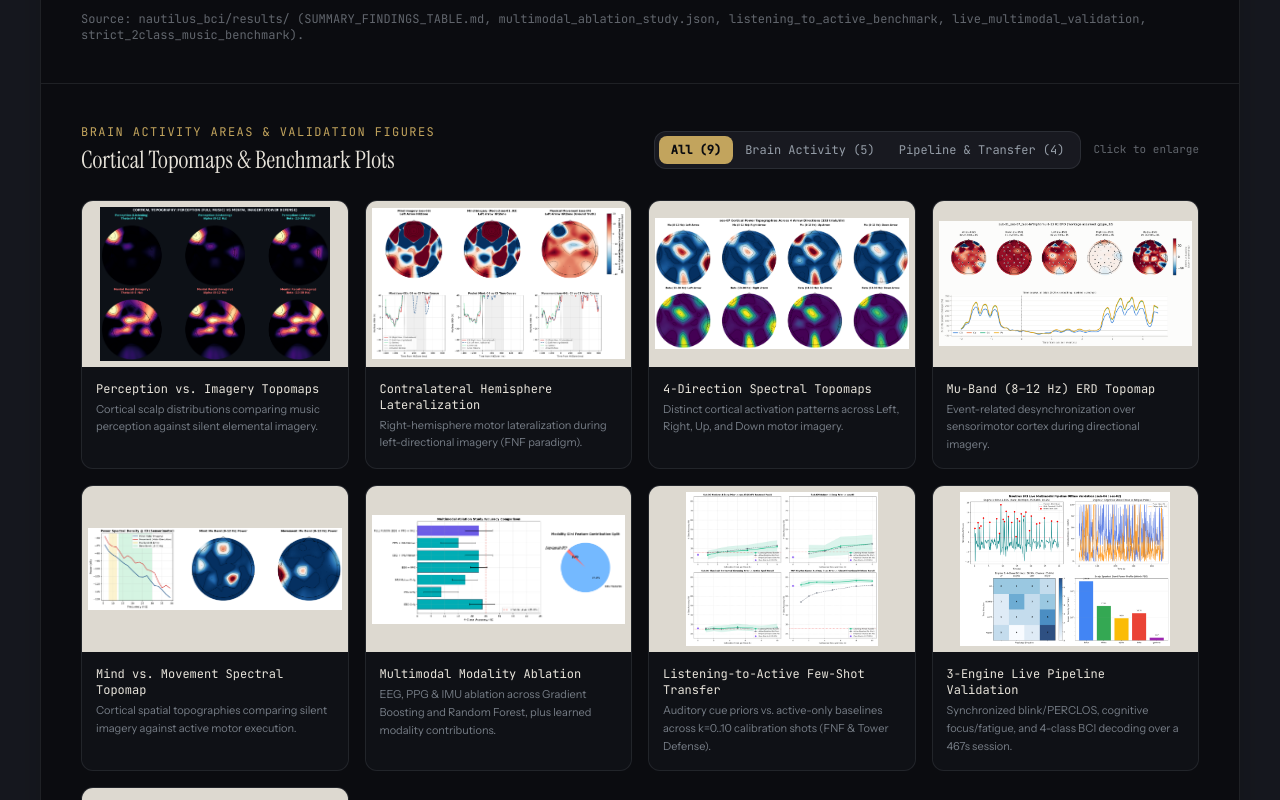
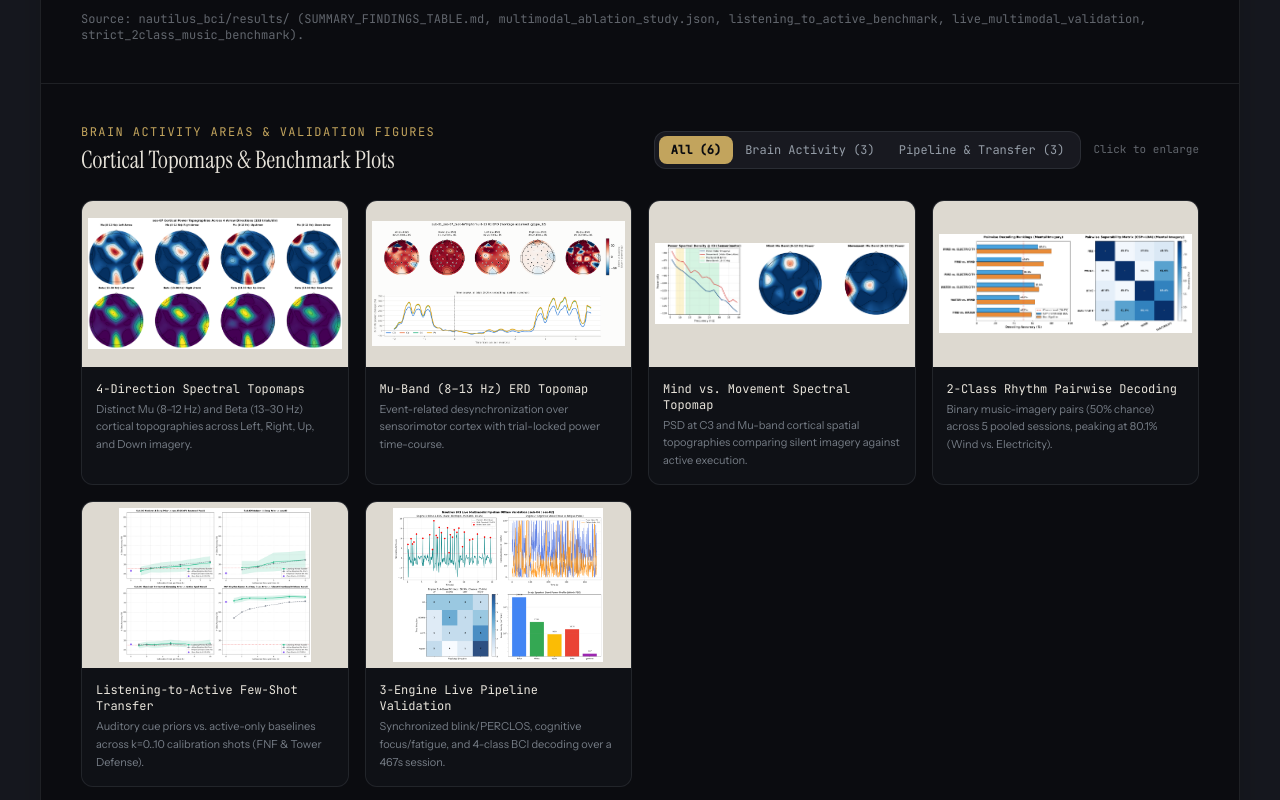
Before and after one commit to JohnGF/lupin, a React (Vite) app: page / in a window 1280 px wide. Shown: the part 8800-9600 px from the top of the page. Built offline with nearby package versions, Linux system fonts and the light colour scheme.

Commit message:
Replace overlapping/artifact plots with verified clean figures across site and deck

```diff
--- a/decks/lupin_roadmap/index.html
+++ b/decks/lupin_roadmap/index.html
@@ -408,31 +408,31 @@
 
           <div class="bg-white dark:bg-slate-800 rounded-2xl p-4 shadow-sm flex flex-col justify-between">
             <div class="flex items-baseline justify-between mb-2">
-              <span class="text-sm font-black text-oxfordblue dark:text-white uppercase">EEG + PPG Fusion</span>
-              <span class="text-3xl font-black text-fculgreen">+8.75%</span>
+              <span class="text-sm font-black text-oxfordblue dark:text-white uppercase">Few-Shot Auditory Prior</span>
+              <span class="text-3xl font-black text-fculgreen">70.75%</span>
             </div>
             <div class="flex-1 min-h-0 flex items-center justify-center bg-white rounded-xl overflow-hidden">
-              <img src="/media/results/multimodal_ablation_study.png" alt="Multimodal Ablation Study" class="max-h-full w-auto object-contain" />
+              <img src="/media/results/listening_to_active_transfer_curves.png" alt="Few-Shot Auditory Prior Transfer" class="max-h-full w-auto object-contain" />
             </div>
           </div>
         </div>
 
-        <p class="text-xs font-black text-gray-400 uppercase tracking-widest">70.75% Zero-Shot Prior · 30–60s Rest Anchor</p>
+        <p class="text-xs font-black text-gray-400 uppercase tracking-widest">+8.75% EEG + PPG Gain · 30–60s Rest Anchor</p>
       </div>
     `,
   },
   {
     section: "3. Brain Activity & Sequencing",
-    notes: "Left: real cortical topomaps from our pilot. Right: Horizon 1 (Motor Intent Control -> QoL & daily wear) feeding Horizon 2 (personalized physio & longitudinal ALS/AD/Stroke tracking).",
+    notes: "Left: real Mu & Beta cortical topomaps across 4 directions. Right: Horizon 1 (Motor Intent Control -> QoL & daily wear) feeding Horizon 2 (personalized physio & longitudinal ALS/AD/Stroke tracking).",
     html: `
       <div class="w-full h-full flex flex-col justify-between py-2">
         <h2 class="text-4xl sm:text-5xl font-black text-oxfordblue dark:text-white tracking-tight">Beachhead → Flywheel</h2>
 
         <div class="grid grid-cols-1 lg:grid-cols-12 gap-5 my-auto flex-1 min-h-0 py-3 items-stretch">
           <div class="lg:col-span-7 bg-white dark:bg-slate-800 rounded-2xl p-4 shadow-sm flex flex-col justify-between">
-            <span class="text-xs font-black text-gray-400 uppercase tracking-wider mb-2">Cortical Topomaps (Perception vs. Imagery)</span>
+            <span class="text-xs font-black text-gray-400 uppercase tracking-wider mb-2">4-Direction Cortical Topomaps (Mu &amp; Beta)</span>
             <div class="flex-1 min-h-0 flex items-center justify-center bg-white rounded-xl overflow-hidden">
-              <img src="/media/results/cortical_perception_vs_imagery_topomaps.png" alt="Cortical Topomaps" class="max-h-full w-auto object-contain" />
+              <img src="/media/results/fnf_ses07_directional_topomaps.png" alt="4-Direction Cortical Topomaps" class="max-h-full w-auto object-contain" />
             </div>
           </div>
 
--- a/public/decks/lupin_roadmap/index.html
+++ b/public/decks/lupin_roadmap/index.html
@@ -408,31 +408,31 @@
 
           <div class="bg-white dark:bg-slate-800 rounded-2xl p-4 shadow-sm flex flex-col justify-between">
             <div class="flex items-baseline justify-between mb-2">
-              <span class="text-sm font-black text-oxfordblue dark:text-white uppercase">EEG + PPG Fusion</span>
-              <span class="text-3xl font-black text-fculgreen">+8.75%</span>
+              <span class="text-sm font-black text-oxfordblue dark:text-white uppercase">Few-Shot Auditory Prior</span>
+              <span class="text-3xl font-black text-fculgreen">70.75%</span>
             </div>
             <div class="flex-1 min-h-0 flex items-center justify-center bg-white rounded-xl overflow-hidden">
-              <img src="/media/results/multimodal_ablation_study.png" alt="Multimodal Ablation Study" class="max-h-full w-auto object-contain" />
+              <img src="/media/results/listening_to_active_transfer_curves.png" alt="Few-Shot Auditory Prior Transfer" class="max-h-full w-auto object-contain" />
             </div>
           </div>
         </div>
 
-        <p class="text-xs font-black text-gray-400 uppercase tracking-widest">70.75% Zero-Shot Prior · 30–60s Rest Anchor</p>
+        <p class="text-xs font-black text-gray-400 uppercase tracking-widest">+8.75% EEG + PPG Gain · 30–60s Rest Anchor</p>
       </div>
     `,
   },
   {
     section: "3. Brain Activity & Sequencing",
-    notes: "Left: real cortical topomaps from our pilot. Right: Horizon 1 (Motor Intent Control -> QoL & daily wear) feeding Horizon 2 (personalized physio & longitudinal ALS/AD/Stroke tracking).",
+    notes: "Left: real Mu & Beta cortical topomaps across 4 directions. Right: Horizon 1 (Motor Intent Control -> QoL & daily wear) feeding Horizon 2 (personalized physio & longitudinal ALS/AD/Stroke tracking).",
     html: `
       <div class="w-full h-full flex flex-col justify-between py-2">
         <h2 class="text-4xl sm:text-5xl font-black text-oxfordblue dark:text-white tracking-tight">Beachhead → Flywheel</h2>
 
         <div class="grid grid-cols-1 lg:grid-cols-12 gap-5 my-auto flex-1 min-h-0 py-3 items-stretch">
           <div class="lg:col-span-7 bg-white dark:bg-slate-800 rounded-2xl p-4 shadow-sm flex flex-col justify-between">
-            <span class="text-xs font-black text-gray-400 uppercase tracking-wider mb-2">Cortical Topomaps (Perception vs. Imagery)</span>
+            <span class="text-xs font-black text-gray-400 uppercase tracking-wider mb-2">4-Direction Cortical Topomaps (Mu &amp; Beta)</span>
             <div class="flex-1 min-h-0 flex items-center justify-center bg-white rounded-xl overflow-hidden">
-              <img src="/media/results/cortical_perception_vs_imagery_topomaps.png" alt="Cortical Topomaps" class="max-h-full w-auto object-contain" />
+              <img src="/media/results/fnf_ses07_directional_topomaps.png" alt="4-Direction Cortical Topomaps" class="max-h-full w-auto object-contain" />
             </div>
           </div>
 
--- a/src/components/BenchmarkDataset.tsx
+++ b/src/components/BenchmarkDataset.tsx
@@ -173,39 +173,27 @@ const resultFigures: {
   category: Exclude<FigureCategory, "all">;
 }[] = [
   {
-    src: "/media/results/cortical_perception_vs_imagery_topomaps.png",
-    title: "Perception vs. Imagery Topomaps",
-    caption: "Cortical scalp distributions comparing music perception against silent elemental imagery.",
-    category: "brain",
-  },
-  {
-    src: "/media/results/fnf_left_arrow_right_hemisphere_lateralization_map.png",
-    title: "Contralateral Hemisphere Lateralization",
-    caption: "Right-hemisphere motor lateralization during left-directional imagery (FNF paradigm).",
-    category: "brain",
-  },
-  {
     src: "/media/results/fnf_ses07_directional_topomaps.png",
     title: "4-Direction Spectral Topomaps",
-    caption: "Distinct cortical activation patterns across Left, Right, Up, and Down motor imagery.",
+    caption: "Distinct Mu (8–12 Hz) and Beta (13–30 Hz) cortical topographies across Left, Right, Up, and Down imagery.",
     category: "brain",
   },
   {
     src: "/media/results/erd_mu.png",
-    title: "Mu-Band (8–12 Hz) ERD Topomap",
-    caption: "Event-related desynchronization over sensorimotor cortex during directional imagery.",
+    title: "Mu-Band (8–13 Hz) ERD Topomap",
+    caption: "Event-related desynchronization over sensorimotor cortex with trial-locked power time-course.",
     category: "brain",
   },
   {
     src: "/media/results/fnf_mind_vs_movement_spectral_topomap.png",
     title: "Mind vs. Movement Spectral Topomap",
-    caption: "Cortical spatial topographies comparing silent imagery against active motor execution.",
+    caption: "PSD at C3 and Mu-band cortical spatial topographies comparing silent imagery against active execution.",
     category: "brain",
   },
   {
-    src: "/media/results/multimodal_ablation_study.png",
-    title: "Multimodal Modality Ablation",
-    caption: "EEG, PPG & IMU ablation across Gradient Boosting and Random Forest, plus learned modality contributions.",
+    src: "/media/results/pairwise_rhythm_decoding_imagery.png",
+    title: "2-Class Rhythm Pairwise Decoding",
+    caption: "Binary music-imagery pairs (50% chance) across 5 pooled sessions, peaking at 80.1% (Wind vs. Electricity).",
     category: "pipeline",
   },
   {
@@ -218,12 +206,6 @@ const resultFigures: {
     src: "/media/results/multimodal_pipeline_validation.png",
     title: "3-Engine Live Pipeline Validation",
     caption: "Synchronized blink/PERCLOS, cognitive focus/fatigue, and 4-class BCI decoding over a 467s session.",
-    category: "pipeline",
-  },
-  {
-    src: "/media/results/pairwise_rhythm_decoding_imagery.png",
-    title: "2-Class Rhythm Pairwise Decoding",
-    caption: "Binary music-imagery pairs (50% chance) across 5 pooled sessions, peaking at 80.1% (Wind vs. Electricity).",
     category: "pipeline",
   },
 ];
@@ -709,9 +691,9 @@ export default function BenchmarkDataset() {
                 <div className="inline-flex rounded-xl bg-stone/70 border border-frost/10 p-1">
                   {(
                     [
-                      { id: "all", label: "All (9)" },
-                      { id: "brain", label: "Brain Activity (5)" },
-                      { id: "pipeline", label: "Pipeline & Transfer (4)" },
+                      { id: "all", label: "All (6)" },
+                      { id: "brain", label: "Brain Activity (3)" },
+                      { id: "pipeline", label: "Pipeline & Transfer (3)" },
                     ] as const
                   ).map((c) => (
                     <button
```
